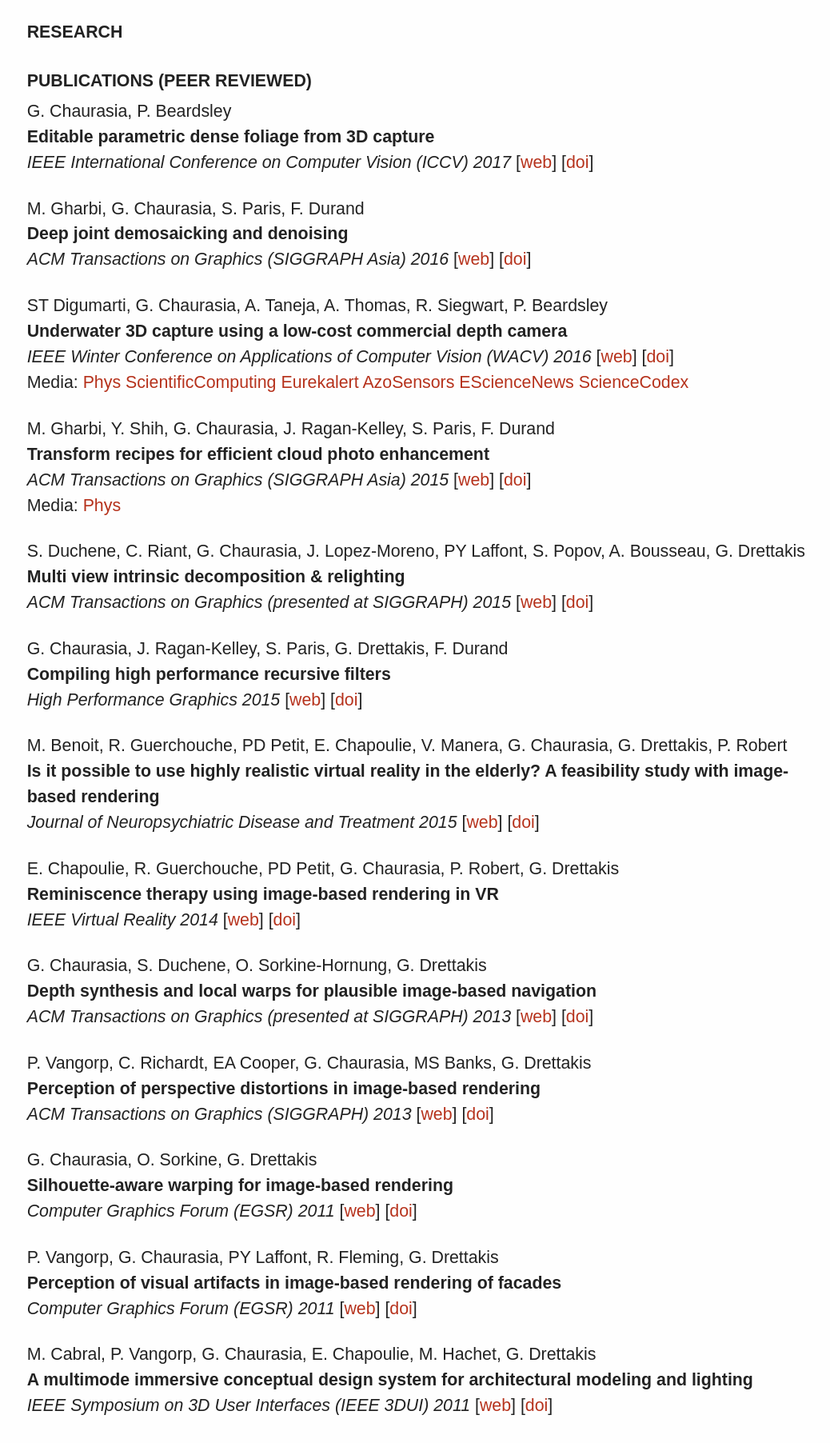
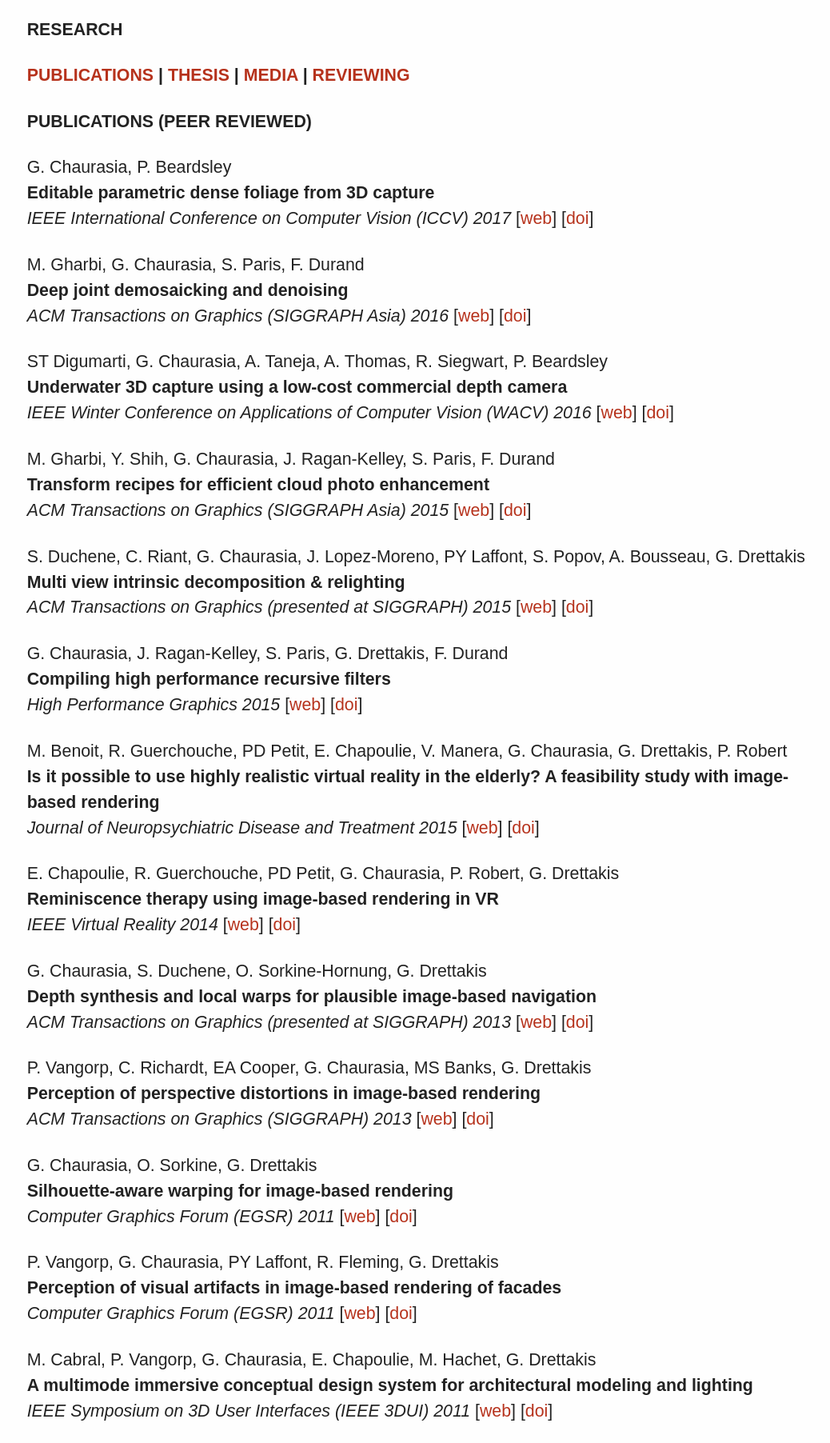
Before and after one commit to gchauras/gchauras.github.io, a Jekyll site: the page built from research.md, in a window 1280 px wide, cut to the strip 104-1908 px from the top of the page. Shown: the whole strip at 80% size, without its empty margins (105-1143 px from the left). Built offline with Jekyll 4.4.1, drawn with Linux system fonts in a browser that asks for light colours; comment, search, counter and statistics services are not loaded; some of the changed text lies outside the part shown.

Commit message:
Changed formatting

```diff
--- a/_sass/_base.scss
+++ b/_sass/_base.scss
@@ -77,6 +77,7 @@
     > ul,
     > ol {
          margin-bottom: 0;
+         margin-top:    0;
     }
 }
 
--- a/_sass/_page.scss
+++ b/_sass/_page.scss
@@ -27,13 +27,13 @@
 }
 
 .post p {
-    margin-top:    0;
+    margin-top:    $spacing-unit * 0.8;
     margin-bottom: $spacing-unit * 0.8;
 }
 
 .post h1, h2, h3, h4, h5, h6 {
-    margin-top:    $spacing-unit * 0.9;
-    margin-bottom: $spacing-unit * 0.2;
+    margin-top:    $spacing-unit * 0.8;
+    margin-bottom: $spacing-unit * 0.8;
 }
 
 .post-list {
--- a/research.md
+++ b/research.md
@@ -245,6 +248,9 @@
           url:  "http://www.vrst2016.lrz.de/"
 ---
 
+## [Publications](#Publications) | [Thesis](#Doctoral-thesis) | [Media](#Media-coverage) | [Reviewing](#Professional-activities)
+
+
 ## Publications (peer reviewed)
 
 {% assign thumbnail="right" %}
@@ -258,7 +264,6 @@
 *{{pub.journal}}*
 {% if pub.note %} *({{pub.note}})*
 {% endif %} *{{pub.year}}*  [[web]({% if pub.internal %}{{pub.url | prepend: site.baseurl}}{% else %}{{pub.url}}{% endif %})] {% if pub.doi %}[[doi]({{pub.doi}})]{% endif %}
-{% if pub.media %}<br />Media: {% for article in pub.media %} [{{article.name}}]({{article.url}}) {% endfor %}{% endif %}
 
 {% endfor %}
 
@@ -272,12 +277,22 @@
 
 ------
 
+## Media coverage
+
+{% for pub in page.pubs %}
+{% if pub.media %}
+- {{pub.title}} ({{pub.note}}, {{pub.year}}){% for article in pub.media %}
+    - [{{article.url}}]({{article.url}}){% endfor %}
+{% endif %}
+
+{% endfor %}
+
+------
+
 ## Professional activities
 
-### Conference reviews
-{% for review in page.conference_reviews %}
-{{review.title}} {% for y in review.years %} [{% if y.url %}[{{y.year}}]({{y.url}}){% else %}{{y.year}}{% endif %}] {% endfor %}<br />{% endfor %}
+- Conference reviews{% for review in page.conference_reviews %}
+    - {{review.title}} {% for y in review.years %} [{% if y.url %}[{{y.year}}]({{y.url}}){% else %}{{y.year}}{% endif %}] {% endfor %}<br />{% endfor %}
 
-### Journal reviews
-{% for review in page.journal_reviews %}
-{{review.title}} {% for y in review.years %} [{% if review.url %}[{{y.year}}]({{review.url}}){% else %}{{y.year}}{% endif %}] {% endfor %}<br />{% endfor %}
+- Journal reviews{% for review in page.journal_reviews %}
+    - {{review.title}} {% for y in review.years %} [{% if review.url %}[{{y.year}}]({{review.url}}){% else %}{{y.year}}{% endif %}] {% endfor %}<br />{% endfor %}
```
Also changed, not shown: other parts of research.md (+3 -0 lines), hiking.md (+2 -2 lines).
